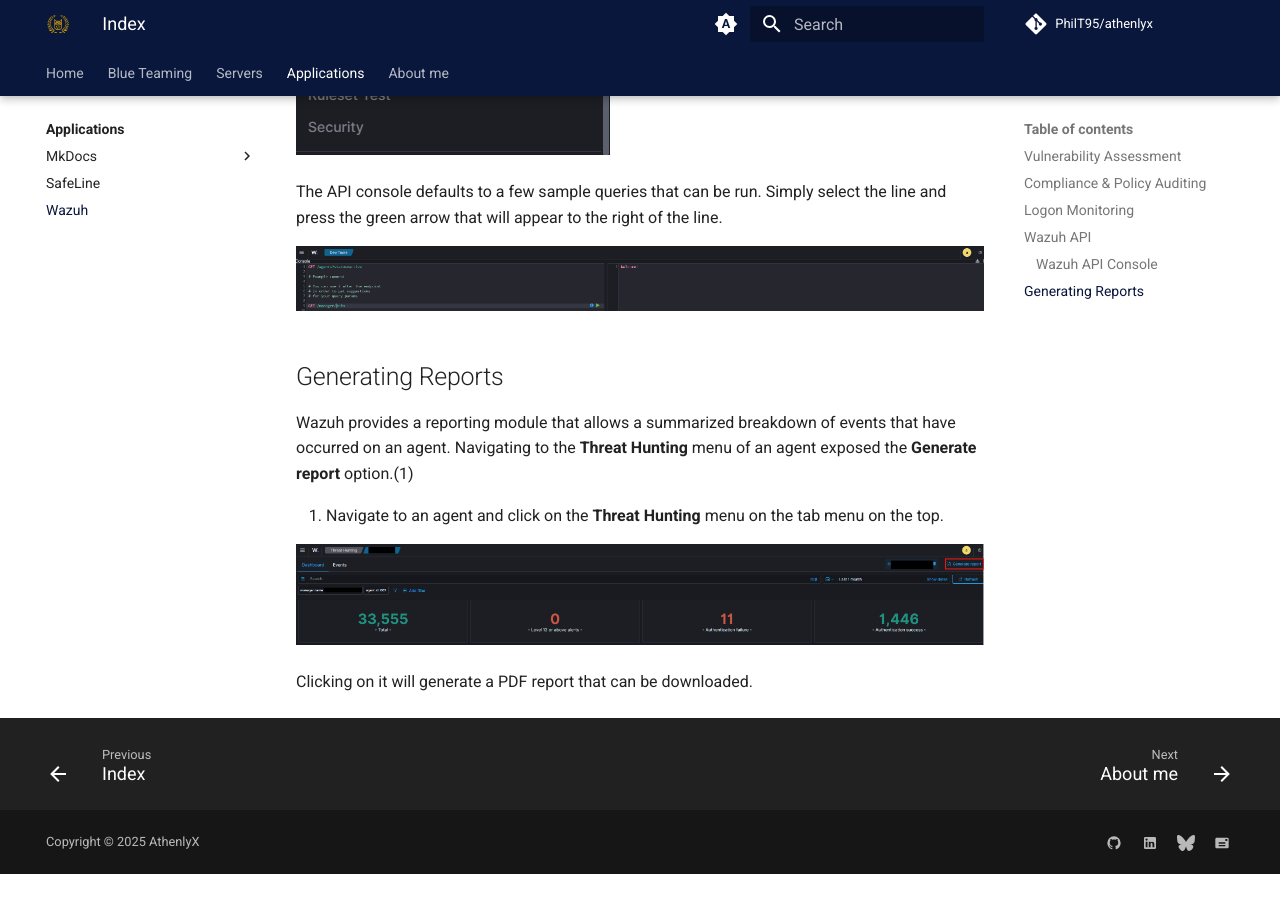
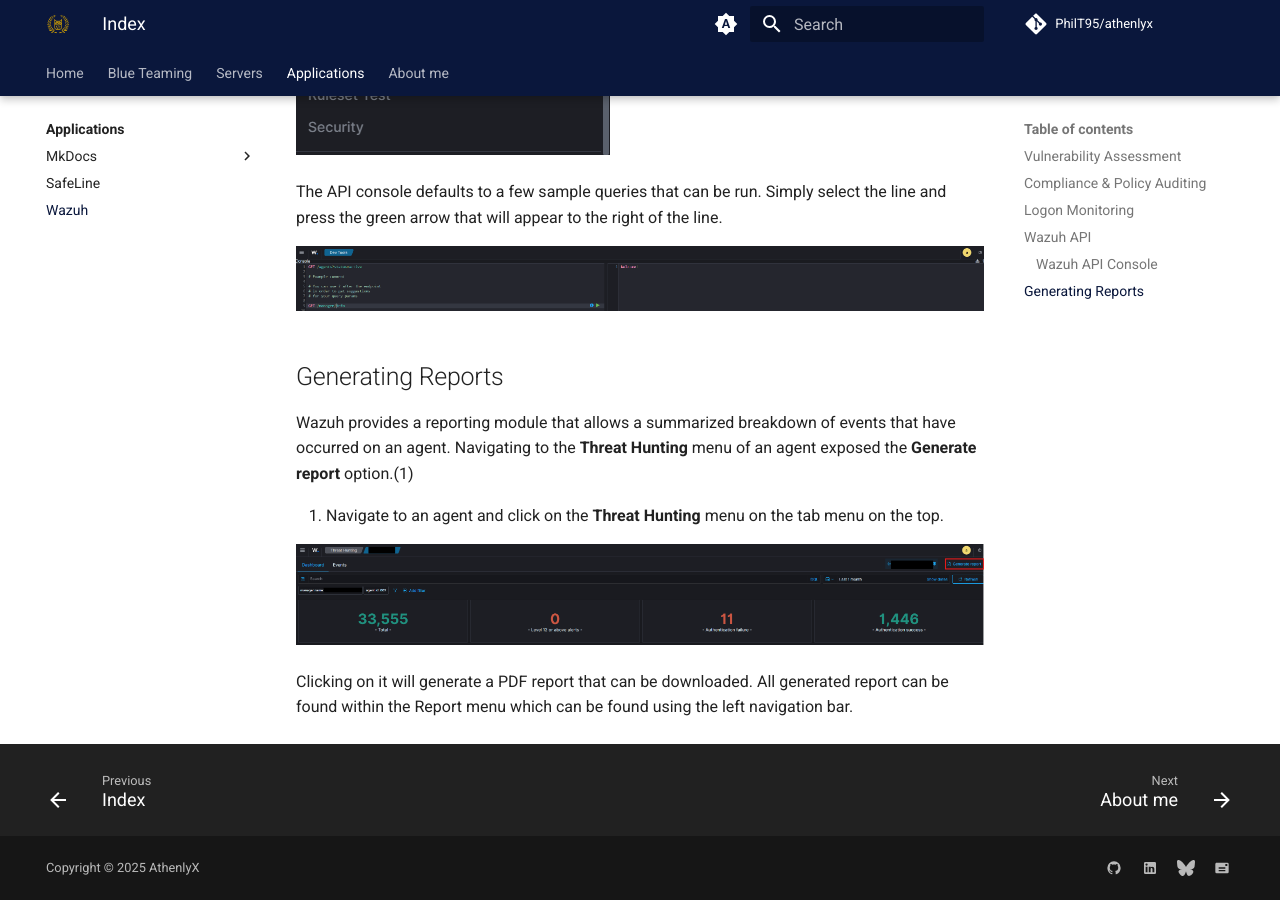
Before and after one commit to PhilT95/athenlyx, an MkDocs documentation site: the page built from docs/applications/wazuh/index.md, in a window 1280 px wide and 900 px high, scrolled down 5693 px. Built offline with MkDocs 1.6.1 and Material for MkDocs 9.7.7, drawn with Linux system fonts in a browser that asks for light colours; plug-ins that fetch from the network failed and are left out; comment, search, counter and statistics services are not loaded; before the commit the page ends 6567 px from its top, so only the background shows below that.

Commit message:
Added more

```diff
--- a/docs/applications/wazuh/index.md
+++ b/docs/applications/wazuh/index.md
@@ -122,4 +122,4 @@ Wazuh provides a reporting module that allows a summarized breakdown of events t
 
 ![Wazuh Agent Report Navigation](images/wazuh_agents-report.png)
 
-Clicking on it will generate a PDF report that can be downloaded.
+Clicking on it will generate a PDF report that can be downloaded. All generated report can be found within the Report menu which can be found using the left navigation bar.
```
